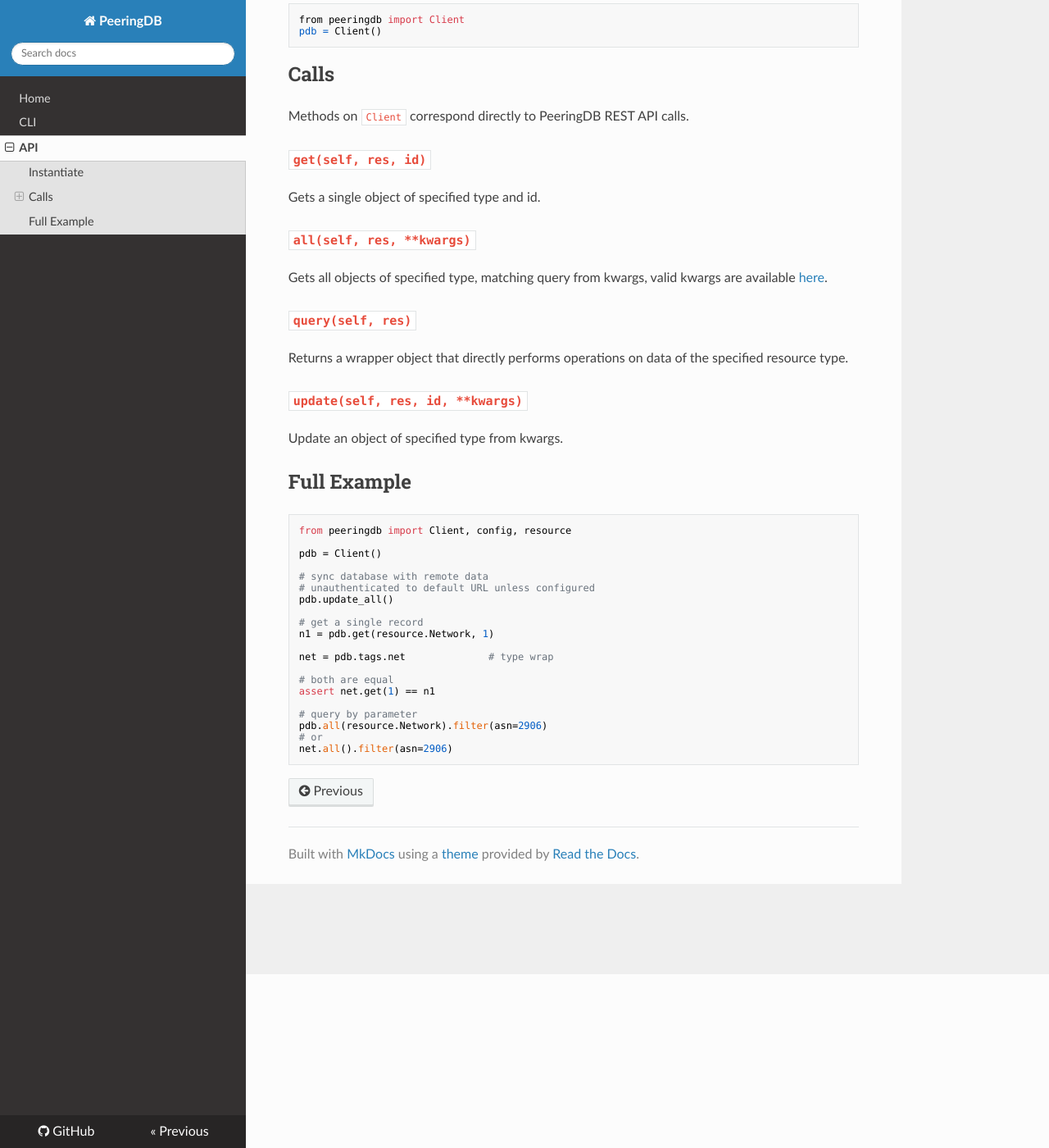
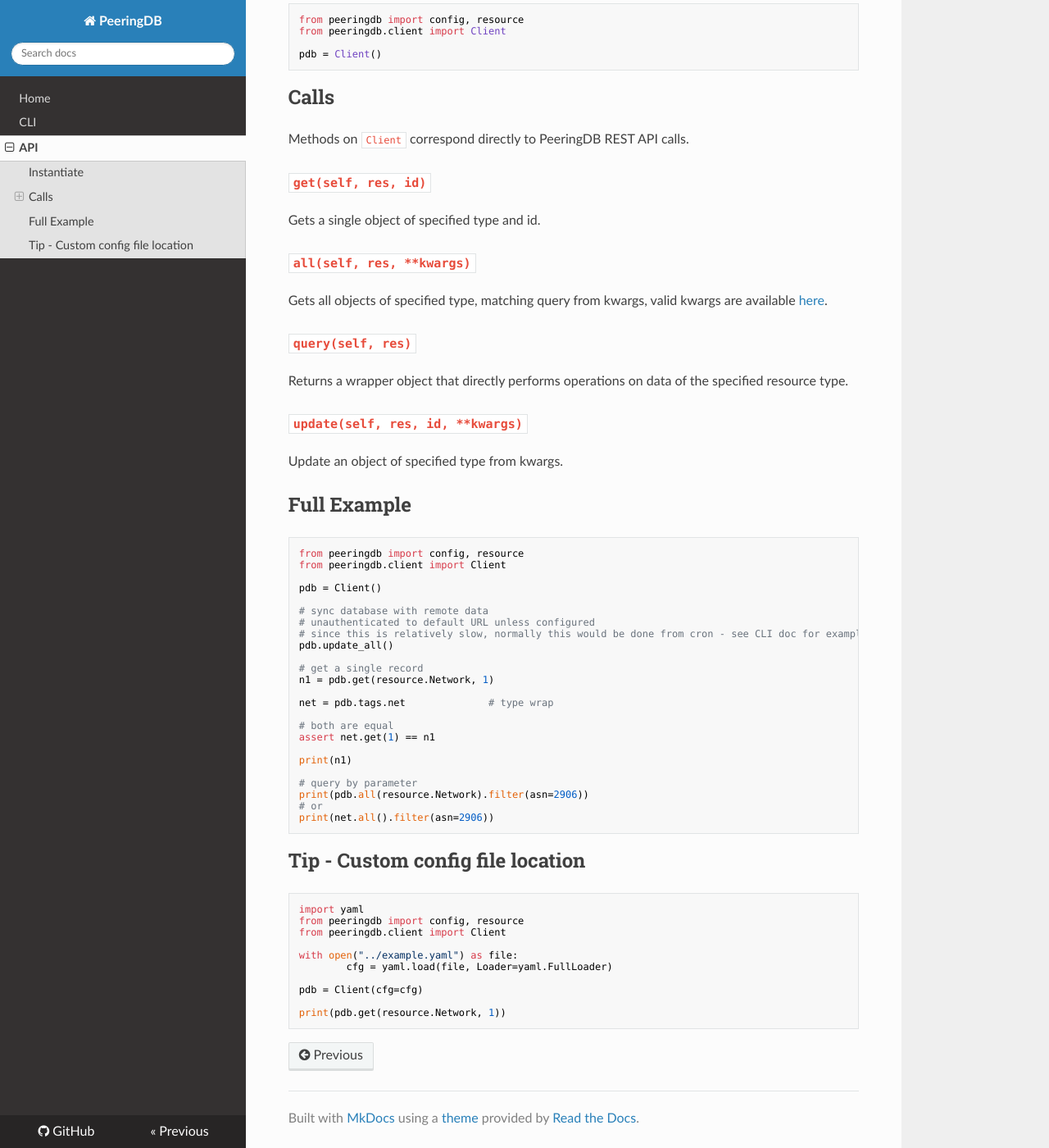
Before and after one commit to peeringdb/peeringdb-py, an MkDocs documentation site: the page built from docs/api.md, in a window 1280 px wide and 1400 px high, scrolled down 212 px. Shown: the whole window at 82% size. Built offline with MkDocs 1.6.1, drawn with Linux system fonts in a browser that asks for light colours; nearby versions of some CDN libraries; old or Windows-style settings are respelled for this version of MkDocs.

Commit message:
Fixes and a tip.

```diff
--- a/docs/api.md
+++ b/docs/api.md
@@ -1,7 +1,9 @@
 # Application Programming Interface
 ## Instantiate
 
-    from peeringdb import Client
+    from peeringdb import config, resource
+    from peeringdb.client import Client
+
     pdb = Client()
 
 ## Calls
@@ -21,12 +23,14 @@
 
 ## Full Example
 
-    from peeringdb import Client, config, resource
+    from peeringdb import config, resource
+    from peeringdb.client import Client
 
     pdb = Client()
 
     # sync database with remote data
     # unauthenticated to default URL unless configured
+    # since this is relatively slow, normally this would be done from cron - see CLI doc for example
     pdb.update_all()
 
     # get a single record
@@ -37,7 +41,22 @@
     # both are equal
     assert net.get(1) == n1
 
+    print(n1)
+
     # query by parameter
-    pdb.all(resource.Network).filter(asn=2906)
+    print(pdb.all(resource.Network).filter(asn=2906))
     # or
-    net.all().filter(asn=2906)
+    print(net.all().filter(asn=2906))
+
+## Tip - Custom config file location
+
+    import yaml
+    from peeringdb import config, resource
+    from peeringdb.client import Client
+
+    with open("../example.yaml") as file:
+            cfg = yaml.load(file, Loader=yaml.FullLoader)
+
+    pdb = Client(cfg=cfg)
+
+    print(pdb.get(resource.Network, 1))
```
